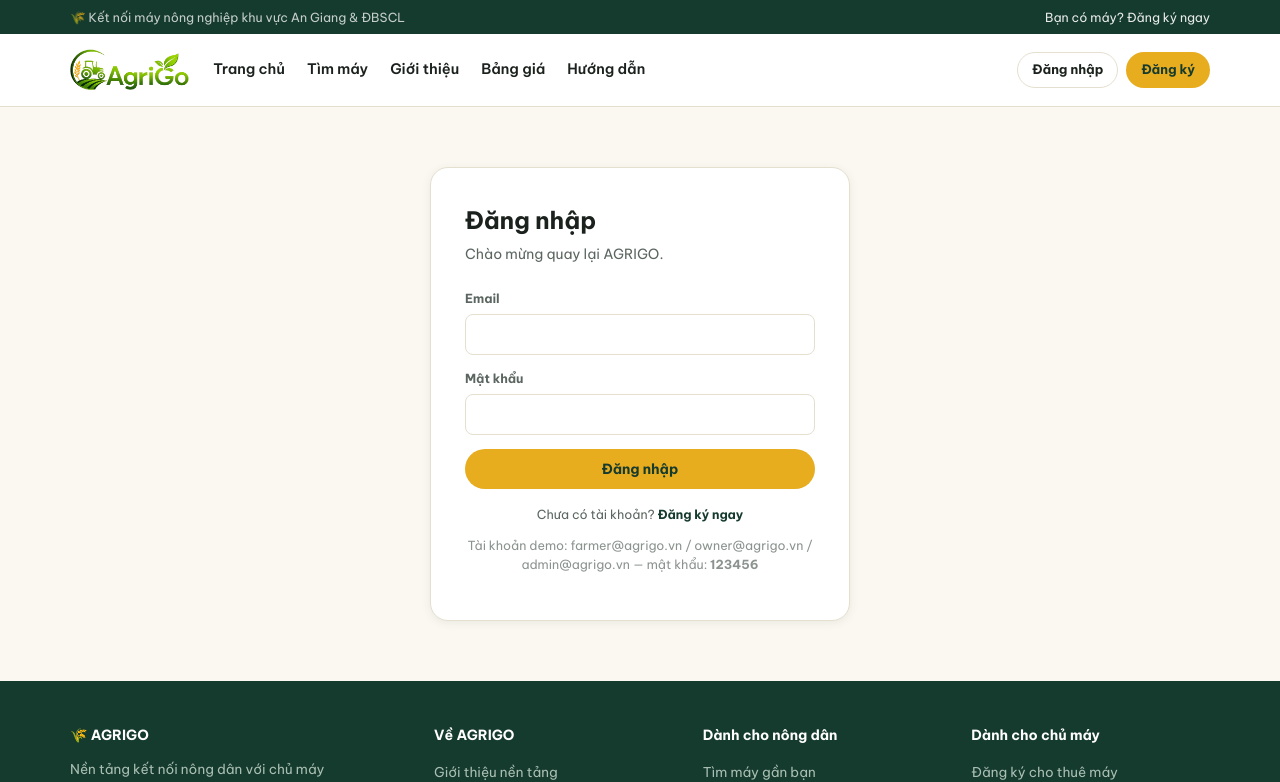
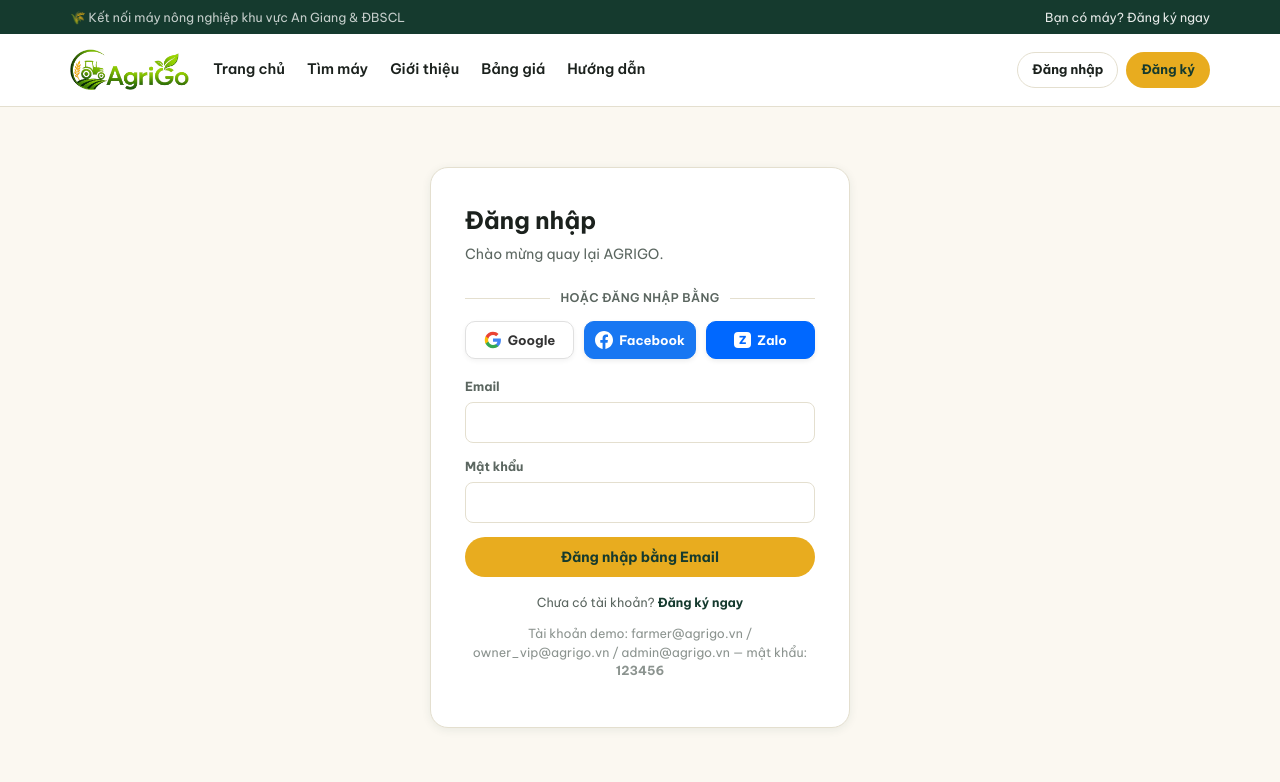
Before and after one commit to hieule1704/AGRIGO, a React (Vite) app in the folder frontend/: page /login in a window 1280 px wide. Shown: the top 782 px of the page. Built offline with nearby package versions, Linux system fonts and the light colour scheme; no server answers.

Commit message:
feat: add demo social login UI buttons for Google, Facebook, and Zalo with friendly feedback toast

```diff
--- /dev/null
+++ b/frontend/src/components/SocialLoginButtons.jsx
@@ -0,0 +1,108 @@
+import { useState } from 'react';
+
+export default function SocialLoginButtons({ actionText = 'Đăng nhập' }) {
+  const [notice, setNotice] = useState('');
+
+  function handleSocialClick(provider) {
+    setNotice(`ℹ️ Phương thức ${actionText} qua ${provider} đang trong quá trình thử nghiệm. Vui lòng ${actionText.toLowerCase()} bằng Email & Mật khẩu bên dưới để trải nghiệm hệ thống.`);
+  }
+
+  return (
+    <div style={{ marginTop: 18, marginBottom: 18 }}>
+      <div style={{ display: 'flex', alignItems: 'center', margin: '14px 0' }}>
+        <hr style={{ flex: 1, border: 'none', borderTop: '1px solid var(--line)' }} />
+        <span style={{ padding: '0 10px', fontSize: 12, color: 'var(--ink-soft)', fontWeight: '600', letterSpacing: '0.03em' }}>
+          HOẶC {actionText.toUpperCase()} BẰNG
+        </span>
+        <hr style={{ flex: 1, border: 'none', borderTop: '1px solid var(--line)' }} />
+      </div>
+
+      <div style={{ display: 'grid', gridTemplateColumns: 'repeat(3, 1fr)', gap: 10 }}>
+        <button
+          type="button"
+          onClick={() => handleSocialClick('Google')}
+          style={{
+            display: 'flex',
+            alignItems: 'center',
+            justifyContent: 'center',
+            gap: 6,
+            padding: '9px 10px',
+            borderRadius: 10,
+            border: '1px solid #e0e0e0',
+            background: '#ffffff',
+            color: '#333333',
+            fontWeight: 700,
+            fontSize: 13,
+            cursor: 'pointer',
+            transition: 'all 0.15s ease',
+            boxShadow: '0 2px 5px rgba(0,0,0,0.05)',
+          }}
+        >
+          <svg width="18" height="18" viewBox="0 0 24 24">
+            <path fill="#4285F4" d="M22.56 12.25c0-.78-.07-1.53-.2-2.25H12v4.26h5.92c-.26 1.37-1.04 2.53-2.21 3.31v2.77h3.57c2.08-1.92 3.28-4.74 3.28-8.09z"/>
+            <path fill="#34A853" d="M12 23c2.97 0 5.46-.98 7.28-2.66l-3.57-2.77c-.98.66-2.23 1.06-3.71 1.06-2.86 0-5.29-1.93-6.16-4.53H2.18v2.84C3.99 20.53 7.7 23 12 23z"/>
+            <path fill="#FBBC05" d="M5.84 14.09c-.22-.66-.35-1.36-.35-2.09s.13-1.43.35-2.09V7.06H2.18C1.43 8.55 1 10.22 1 12s.43 3.45 1.18 4.94l2.85-2.22.81-.63z"/>
+            <path fill="#EA4335" d="M12 5.38c1.62 0 3.06.56 4.21 1.64l3.15-3.15C17.45 2.09 14.97 1 12 1 7.7 1 3.99 3.47 2.18 7.06l3.66 2.84c.87-2.6 3.3-4.52 6.16-4.52z"/>
+          </svg>
+          Google
+        </button>
+
+        <button
+          type="button"
+          onClick={() => handleSocialClick('Facebook')}
+          style={{
+            display: 'flex',
+            alignItems: 'center',
+            justifyContent: 'center',
+            gap: 6,
+            padding: '9px 10px',
+            borderRadius: 10,
+            border: '1px solid #1877F2',
+            background: '#1877F2',
+            color: '#ffffff',
+            fontWeight: 700,
+            fontSize: 13,
+            cursor: 'pointer',
+            transition: 'all 0.15s ease',
+            boxShadow: '0 2px 5px rgba(0,0,0,0.08)',
+          }}
+        >
+          <svg width="18" height="18" fill="currentColor" viewBox="0 0 24 24">
+            <path d="M24 12.073c0-6.627-5.373-12-12-12s-12 5.373-12 12c0 5.99 4.388 10.954 10.125 11.854v-8.385H7.078v-3.47h3.047V9.43c0-3.007 1.792-4.669 4.533-4.669 1.312 0 2.686.235 2.686.235v2.953H15.83c-1.491 0-1.956.925-1.956 1.874v2.25h3.328l-.532 3.47h-2.796v8.385C19.612 23.027 24 18.062 24 12.073z"/>
+          </svg>
+          Facebook
+        </button>
+
+        <button
+          type="button"
+          onClick={() => handleSocialClick('Zalo')}
+          style={{
+            display: 'flex',
+            alignItems: 'center',
+            justifyContent: 'center',
+            gap: 6,
+            padding: '9px 10px',
+            borderRadius: 10,
+            border: '1px solid #0068FF',
+            background: '#0068FF',
+            color: '#ffffff',
+            fontWeight: 700,
+            fontSize: 13,
+            cursor: 'pointer',
+            transition: 'all 0.15s ease',
+            boxShadow: '0 2px 5px rgba(0,0,0,0.08)',
+          }}
+        >
+          <span style={{ background: '#fff', color: '#0068FF', borderRadius: 4, padding: '1px 5px', fontWeight: '900', fontSize: 11 }}>Z</span>
+          Zalo
+        </button>
+      </div>
+
+      {notice && (
+        <div style={{ marginTop: 12, padding: '10px 14px', background: '#FFF8E7', border: '1px solid #E8AC1F', color: '#B9840C', borderRadius: 8, fontSize: 13, lineHeight: 1.5 }}>
+          {notice}
+        </div>
+      )}
+    </div>
+  );
+}
--- a/frontend/src/pages/Login.jsx
+++ b/frontend/src/pages/Login.jsx
@@ -1,6 +1,7 @@
 import { useState } from 'react';
 import { Link, useNavigate, useSearchParams } from 'react-router-dom';
 import { useAuth } from '../context/AuthContext';
+import SocialLoginButtons from '../components/SocialLoginButtons';
 
 export default function Login() {
   const { login } = useAuth();
@@ -28,6 +29,10 @@ export default function Login() {
     <div className="auth-shell">
       <h1>Đăng nhập</h1>
       <p className="sub">Chào mừng quay lại AGRIGO.</p>
+
+      {/* Demo Nút Đăng Nhập Mạng Xã Hội */}
+      <SocialLoginButtons actionText="Đăng nhập" />
+
       {err && <div className="alert alert-error">{err}</div>}
       <form onSubmit={submit}>
         <div className="field">
@@ -38,13 +43,13 @@ export default function Login() {
           <label>Mật khẩu</label>
           <input type="password" required value={form.password} onChange={(e) => setForm({ ...form, password: e.target.value })} />
         </div>
-        <button className="btn btn-primary btn-block" type="submit">Đăng nhập</button>
+        <button className="btn btn-primary btn-block" type="submit">Đăng nhập bằng Email</button>
       </form>
       <p className="small" style={{ marginTop: 16, textAlign: 'center' }}>
         Chưa có tài khoản? <Link to="/register" style={{ color: 'var(--green-deep)', fontWeight: 700 }}>Đăng ký ngay</Link>
       </p>
       <p className="small" style={{ marginTop: 10, textAlign: 'center', opacity: .7 }}>
-        Tài khoản demo: farmer@agrigo.vn / owner@agrigo.vn / admin@agrigo.vn — mật khẩu: <b>123456</b>
+        Tài khoản demo: farmer@agrigo.vn / owner_vip@agrigo.vn / admin@agrigo.vn — mật khẩu: <b>123456</b>
       </p>
     </div>
   );
--- a/frontend/src/pages/Register.jsx
+++ b/frontend/src/pages/Register.jsx
@@ -1,6 +1,7 @@
 import { useState } from 'react';
 import { Link, useNavigate, useSearchParams } from 'react-router-dom';
 import { useAuth } from '../context/AuthContext';
+import SocialLoginButtons from '../components/SocialLoginButtons';
 
 export default function Register() {
   const { register } = useAuth();
@@ -29,6 +30,10 @@ export default function Register() {
         <a href="#" className={role === 'farmer' ? 'active' : ''} onClick={(e) => { e.preventDefault(); setParams({ role: 'farmer' }); }}>Tôi là Nông dân</a>
         <a href="#" className={role === 'owner' ? 'active' : ''} onClick={(e) => { e.preventDefault(); setParams({ role: 'owner' }); }}>Tôi là Chủ máy</a>
       </div>
+
+      {/* Demo Nút Đăng Nhập / Đăng Ký Mạng Xã Hội */}
+      <SocialLoginButtons actionText="Đăng ký" />
+
       {err && <div className="alert alert-error">{err}</div>}
       <form onSubmit={submit}>
         <div className="field"><label>Họ và tên</label><input required value={form.full_name} onChange={(e) => setForm({ ...form, full_name: e.target.value })} /></div>
@@ -36,7 +41,7 @@ export default function Register() {
         <div className="field"><label>Số điện thoại</label><input value={form.phone} onChange={(e) => setForm({ ...form, phone: e.target.value })} /></div>
         <div className="field"><label>Khu vực (huyện/thị xã)</label><input placeholder="VD: Thoại Sơn" value={form.district} onChange={(e) => setForm({ ...form, district: e.target.value })} /></div>
         <div className="field"><label>Mật khẩu</label><input type="password" required minLength={6} value={form.password} onChange={(e) => setForm({ ...form, password: e.target.value })} /></div>
-        <button className="btn btn-primary btn-block" type="submit">Đăng ký</button>
+        <button className="btn btn-primary btn-block" type="submit">Đăng ký bằng Email</button>
       </form>
       <p className="small" style={{ marginTop: 16, textAlign: 'center' }}>
         Đã có tài khoản? <Link to="/login" style={{ color: 'var(--green-deep)', fontWeight: 700 }}>Đăng nhập</Link>
```
